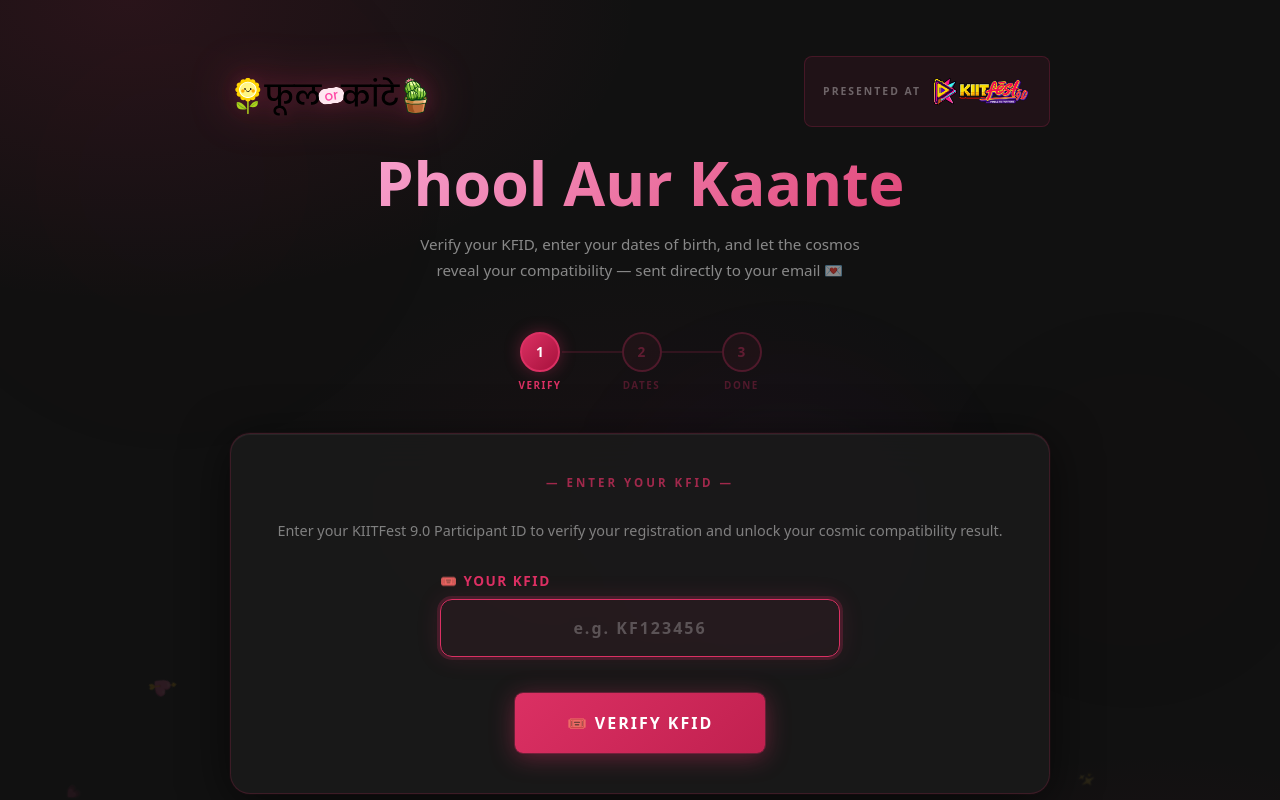
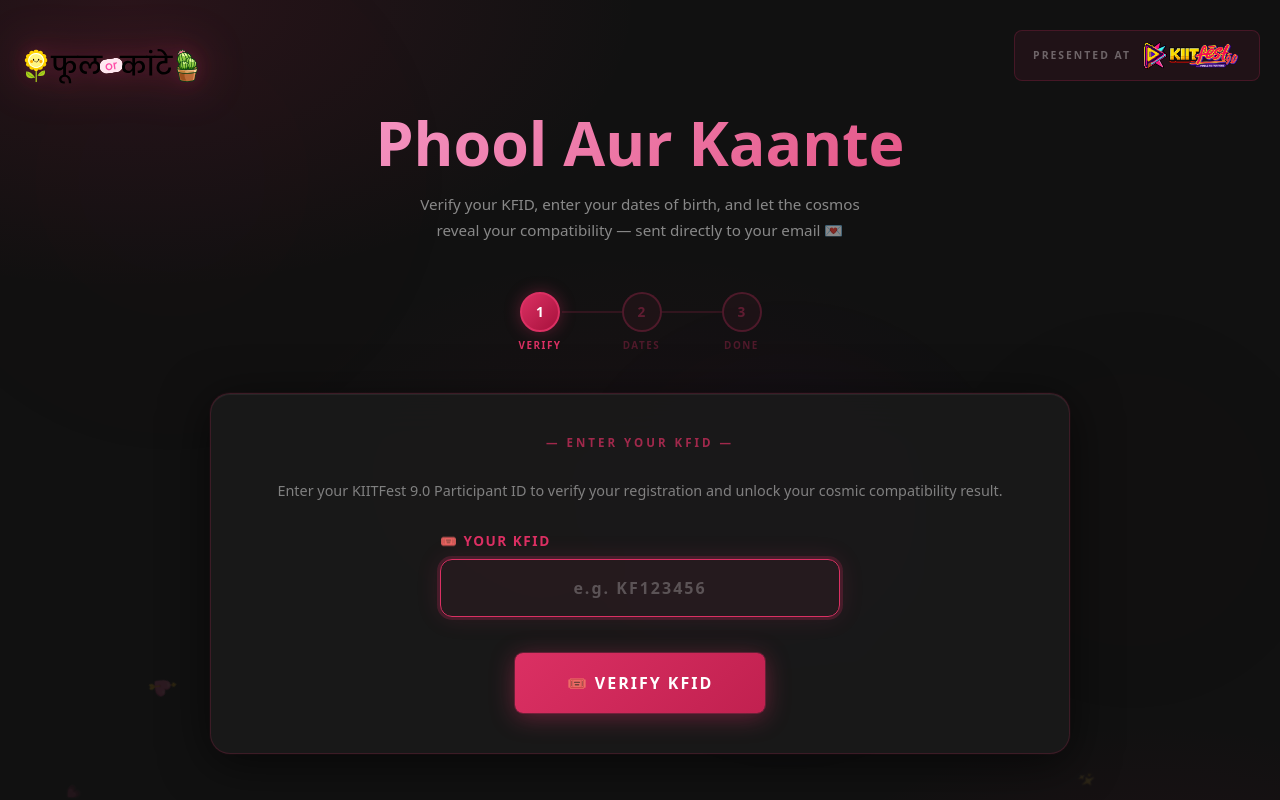
Before and after one commit to JeetDas5/PhoolAurKaante, a Next.js app: page / in a window 1280 px wide. Shown: the top 800 px of the page. Built offline with nearby package versions, Linux system fonts and the light colour scheme; what zeptomail would draw is missing.

Commit message:
final changes

```diff
--- a/app/layout.js
+++ b/app/layout.js
@@ -9,9 +9,9 @@ const outfit = Outfit({
 });
 
 export const metadata = {
-  title: "Phool Aur Kaante 💕 | Valentine Compatibility",
+  title: "Phool Aur Kaante 💕",
   description:
-    "Discover your Valentine's compatibility based on your date of birth. Find out how the stars align for you and your partner!",
+    "Discover you and your partner's compatibility based on your date of birth. Find out how the stars align!",
 };
 
 export default function RootLayout({ children }) {
--- a/app/page.js
+++ b/app/page.js
@@ -672,22 +672,27 @@ export default function Home() {
           position: "relative",
           zIndex: 1,
           width: "100%",
-          maxWidth: "860px",
-          padding: "56px 20px 80px",
+          maxWidth: "1300px",
+          padding: "30px 20px 80px",
         }}
       >
         {/* ── HEADER ── */}
+        <div style={{
+          width: "100%",
+        maxWidth: "1300px",
+        margin: "0 auto",
+        }}>
         <div style={{ marginBottom: 48, position: "relative" }}>
           <a
             href="https://phool-aur-kaante.vercel.app/"
             target="_blank"
             rel="noopener noreferrer"
-            style={{ display: "inline-block" }}
+            style={{ display: "flex", alignSelf:"flex-start" }}
           >
             <Image
               src="/logo.svg"
               alt="Phool Aur Kaante"
-              width={200}
+              width={180}
               height={200}
               priority
               style={{
@@ -736,7 +741,7 @@ export default function Home() {
               background: "rgba(219, 48, 99, 0.08)",
               border: "1px solid rgba(219, 48, 99, 0.2)",
               borderRadius: 8,
-              padding: "18px 18px",
+              padding: "8px 18px",
             }}
           >
             <span
@@ -794,7 +799,12 @@ export default function Home() {
             reveal your compatibility — sent directly to your email 💌
           </p>
         </div>
-
+        </div>
+        <div style={{
+          width: "100%",
+        maxWidth: "860px",
+        margin: "0 auto",
+        }}>
         {/* ── STEP INDICATOR ── */}
         <StepIndicator currentStep={step} />
 
@@ -854,6 +864,7 @@ export default function Home() {
             </a>
           </p>
         </div>
+        </div>
       </main>
     </div>
   );
```
